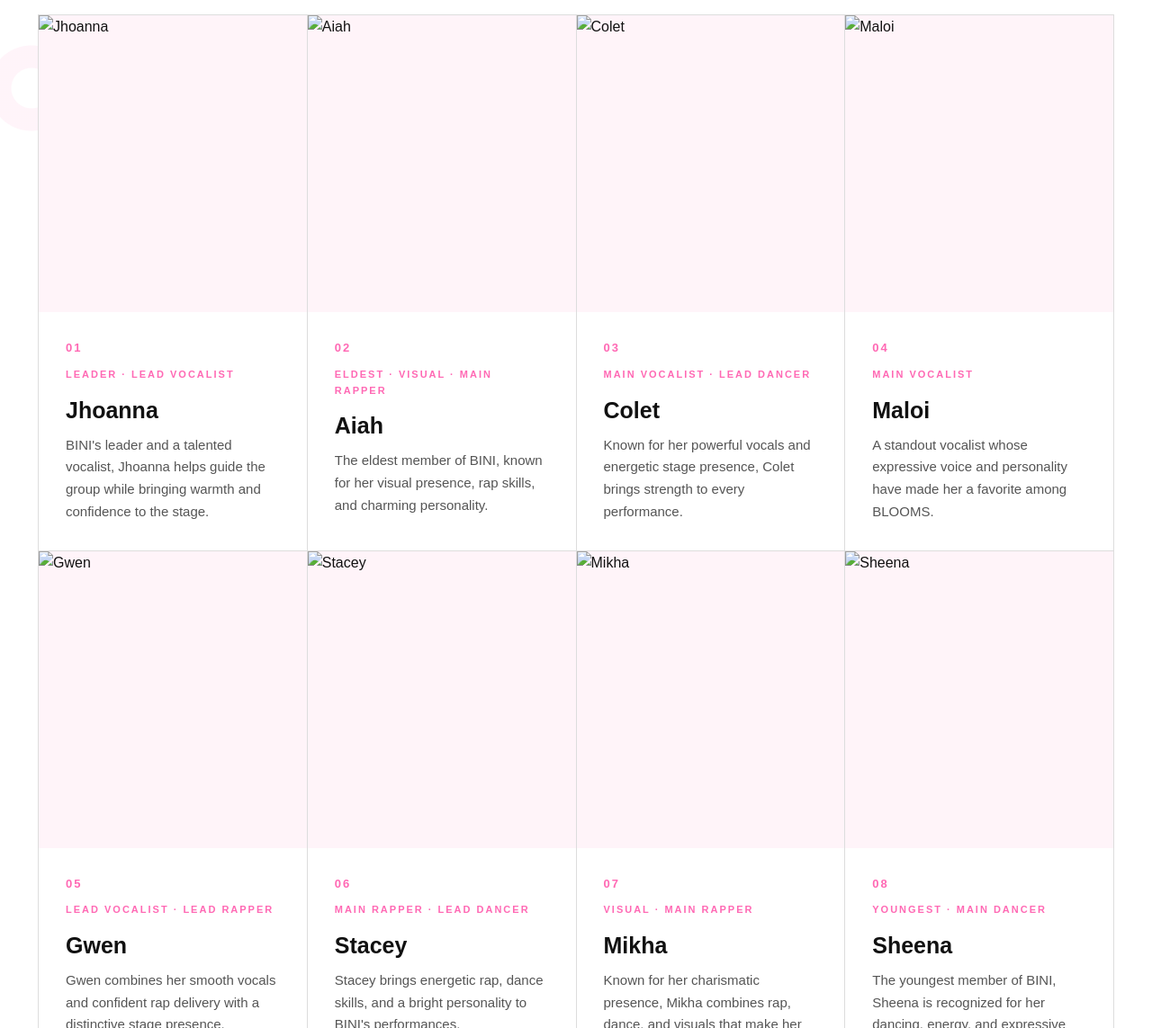
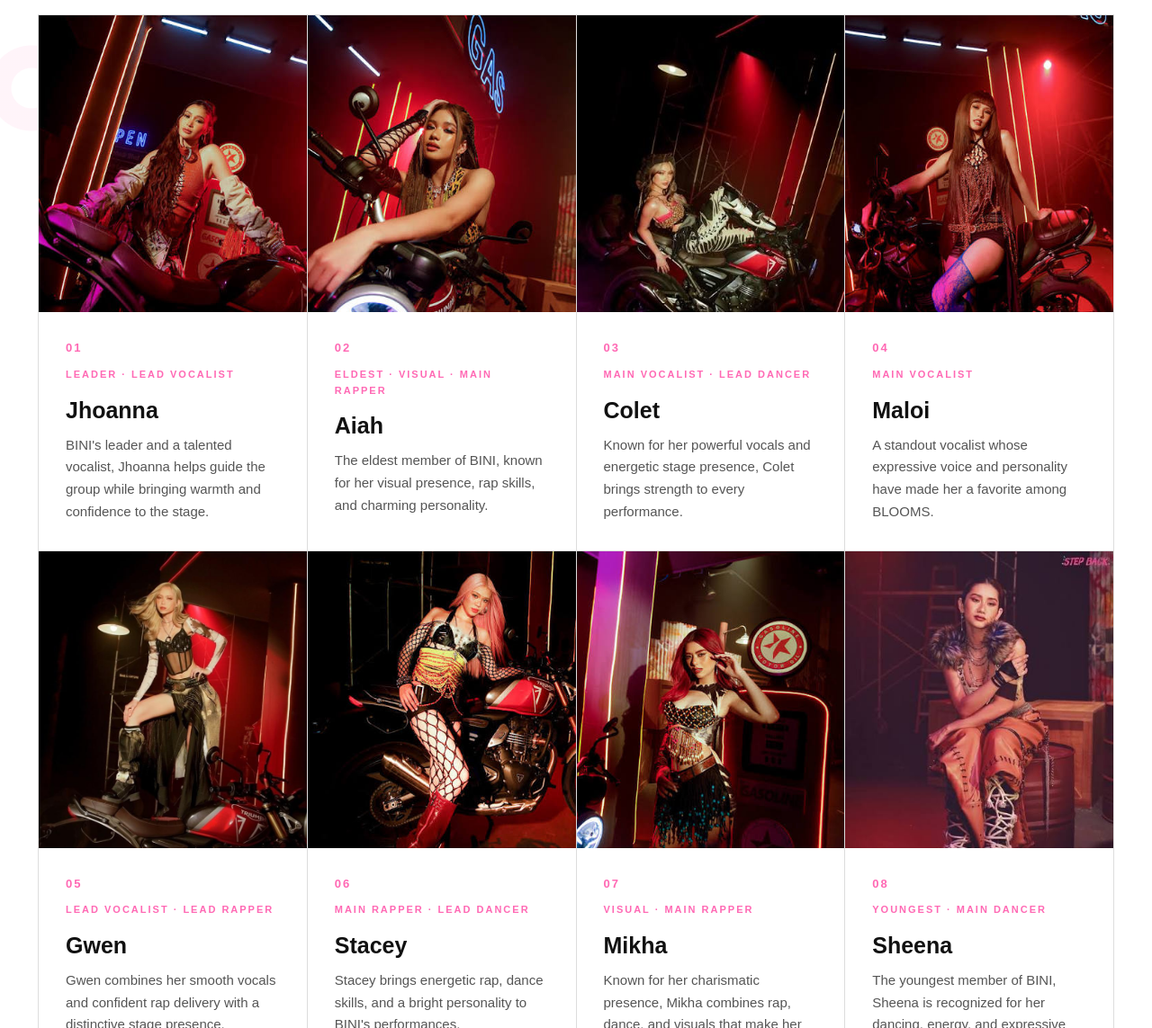
Before and after one commit to joanamarieguibao/fcocloud2joanamarieguibao, a plain HTML site: page members.html in a window 1280 px wide. Shown: the part 572-1715 px from the top of the page at 90% size. Drawn offline with Linux system fonts and the light colour scheme.

Commit message:
Update members.html

```diff
--- a/members.html
+++ b/members.html
@@ -515,7 +515,7 @@
                     <div class="member-image">
 
                         <img
-                            src="images/members/jho.jpeg"
+                            src="jho.jpeg"
                             alt="Jhoanna">
 
                     </div>
@@ -549,7 +549,7 @@
                     <div class="member-image">
 
                         <img
-                            src="images/members/aiahkins.jpeg"
+                            src="aiahkins.jpeg"
                             alt="Aiah">
 
                     </div>
@@ -583,7 +583,7 @@
                     <div class="member-image">
 
                         <img
-                            src="images/members/colet.jpeg"
+                            src="colet.jpeg"
                             alt="Colet">
 
                     </div>
@@ -617,7 +617,7 @@
                     <div class="member-image">
 
                         <img
-                            src="images/members/maloi.jpeg"
+                            src="maloi.jpeg"
                             alt="Maloi">
 
                     </div>
@@ -651,7 +651,7 @@
                     <div class="member-image">
 
                         <img
-                            src="images/members/gwen.jpg"
+                            src="gwen.jpg"
                             alt="Gwen">
 
                     </div>
@@ -685,7 +685,7 @@
                     <div class="member-image">
 
                         <img
-                            src="images/members/staku.jpeg"
+                            src="staku.jpeg"
                             alt="Stacey">
 
                     </div>
@@ -719,7 +719,7 @@
                     <div class="member-image">
 
                         <img
-                            src="images/members/mikhalim.jpeg"
+                            src="mikhalim.jpeg"
                             alt="Mikha">
 
                     </div>
@@ -753,7 +753,7 @@
                     <div class="member-image">
 
                         <img
-                            src="images/members/shee.jpeg"
+                            src="shee.jpeg"
                             alt="Sheena">
 
                     </div>
```
